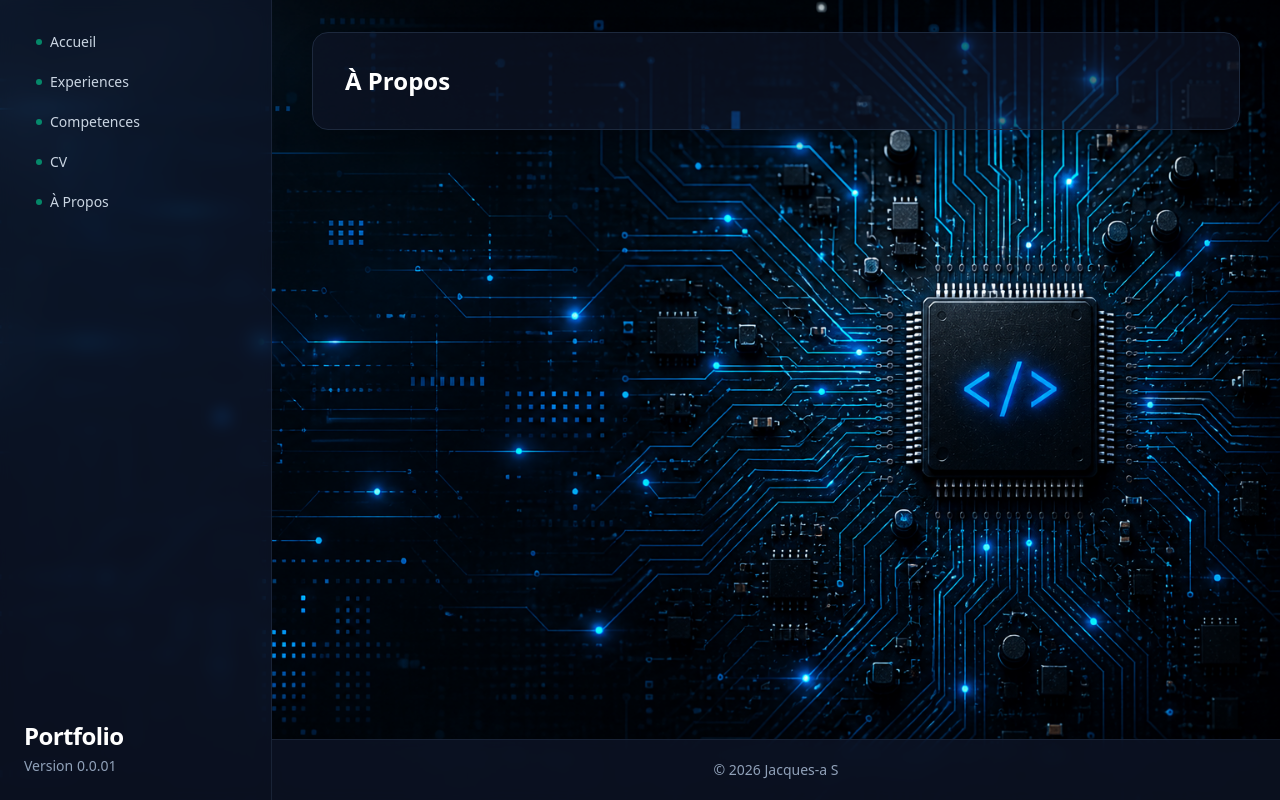
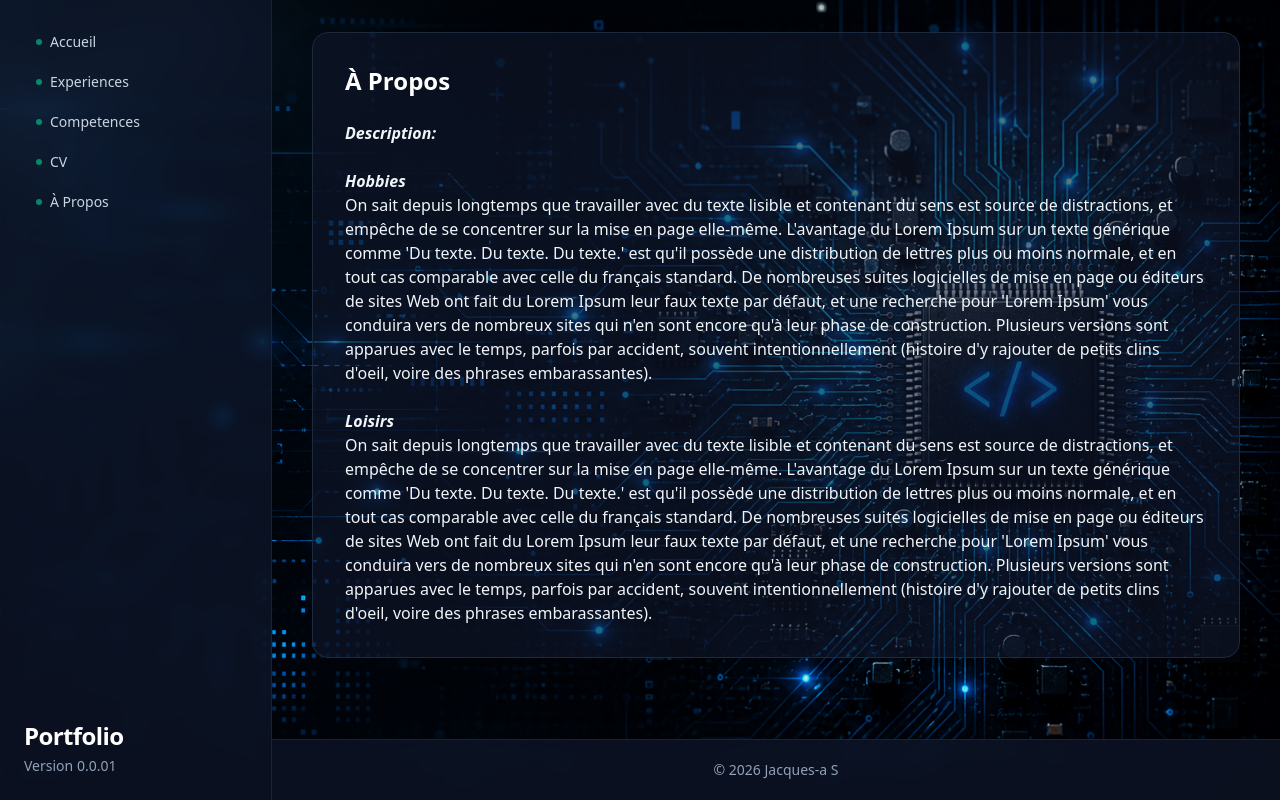
Before and after one commit to sidnou/Portfolio, a Django app: page /a-propos/ in a window 1280 px wide. Run offline with Django 5.2, Linux system fonts and the light colour scheme; data that the repository does not hold is empty; some libraries are stand-ins or nearby versions.

Commit message:
Mettre à jour les fichiers a-propos.html et competences.html : améliorer la mise en page à l'aide des classes Tailwind, ajouter de nouvelles sections pour la description, les loisirs et les passe-temps, et améliorer la présentation dans le fichier competences.html

```diff
--- a/portfolio/apps/core/templates/core/a-propos.html
+++ b/portfolio/apps/core/templates/core/a-propos.html
@@ -1,8 +1,51 @@
 {% extends 'base.html' %}
 {% block content %}
-   <div class=" text-2xl font-bold text-white">
+    <div class=" text-2xl font-bold text-white">
         <h1>{{ Titre }}</h1>
     </div>
+    <div class="flex flex-col flex-wrap gap-6">
 
+        {# Photo  #}
+        <div>
 
+        </div>
+
+        {# Description:     #}
+        <div>
+            <h2 class="font-bold italic">Description:</h2>
+            {% for Description_perso in Descriptions_perso %}
+            <p>
+                {{ Description_perso.description }}
+            </p>
+            {% endfor %}
+        </div>
+        {# hobbies   #}
+        <div>
+            <h2 class="font-bold italic">Hobbies</h2>
+            <p>On sait depuis longtemps que travailler avec du texte lisible et contenant du sens est source de
+                distractions, et empêche de se concentrer sur la mise en page elle-même. L'avantage du Lorem Ipsum sur
+                un texte générique comme 'Du texte. Du texte. Du texte.' est qu'il possède une distribution de lettres
+                plus ou moins normale, et en tout cas comparable avec celle du français standard. De nombreuses suites
+                logicielles de mise en page ou éditeurs de sites Web ont fait du Lorem Ipsum leur faux texte par défaut,
+                et une recherche pour 'Lorem Ipsum' vous conduira vers de nombreux sites qui n'en sont encore qu'à leur
+                phase de construction. Plusieurs versions sont apparues avec le temps, parfois par accident, souvent
+                intentionnellement (histoire d'y rajouter de petits clins d'oeil, voire des phrases embarassantes).
+            </p>
+        </div>
+
+        {# loisirs  #}
+        <div>
+            <h2 class="font-bold italic">Loisirs</h2>
+            <p>On sait depuis longtemps que travailler avec du texte lisible et contenant du sens est source de
+                distractions, et empêche de se concentrer sur la mise en page elle-même. L'avantage du Lorem Ipsum sur
+                un texte générique comme 'Du texte. Du texte. Du texte.' est qu'il possède une distribution de lettres
+                plus ou moins normale, et en tout cas comparable avec celle du français standard. De nombreuses suites
+                logicielles de mise en page ou éditeurs de sites Web ont fait du Lorem Ipsum leur faux texte par défaut,
+                et une recherche pour 'Lorem Ipsum' vous conduira vers de nombreux sites qui n'en sont encore qu'à leur
+                phase de construction. Plusieurs versions sont apparues avec le temps, parfois par accident, souvent
+                intentionnellement (histoire d'y rajouter de petits clins d'oeil, voire des phrases embarassantes).
+            </p>
+        </div>
+
+    </div>
 {% endblock %}
--- a/portfolio/apps/core/templates/core/competences.html
+++ b/portfolio/apps/core/templates/core/competences.html
@@ -8,8 +8,9 @@
         <div class="grid grid-cols-3 gap-4">
 
             {% for competence in Competences %}
-                <div class="w-50 m-1 border border-blue-500 rounded-full bg-cyan-500">
-                    <p class="text-white font-bold text-center">
+                <div class="w-50 h-10 border border-blue-500 rounded-full bg-cyan-500 flex items-center justify-center">
+                    <p class="text-white font-bold">
+
                         {{ competence.competence }}
                     </p>
                 </div>
--- a/portfolio/apps/core/views.py
+++ b/portfolio/apps/core/views.py
@@ -1,6 +1,6 @@
 from django.shortcuts import render
 from .models import Experience, Competence, Langue, Hobbie, Loisir, Formation, Permis, Certificat, \
-    RenseignementsPersonnel
+    RenseignementsPersonnel, DescriptionPersonnel
 
 # TODO: A faire plus utile et optimisé
 MENUS = (
@@ -30,6 +30,7 @@ def a_propos(request):
         "Version": VERSION,
         'Menus': MENUS,
         'A_propos' : RenseignementsPersonnel.objects.all(),
+        "Descriptions_perso" :DescriptionPersonnel.objects.all(),
         'Permis': Permis.objects.all(),
     }
     return render(request,'core/a-propos.html',context)
--- a/portfolio/theme/static/css/dist/styles.css
+++ b/portfolio/theme/static/css/dist/styles.css
@@ -8,8 +8,6 @@
     --font-serif: ui-serif, Georgia, Cambria, 'Times New Roman', Times, serif;
     --font-mono: ui-monospace, SFMono-Regular, Menlo, Monaco, Consolas, 'Liberation Mono', 'Courier New',
     monospace;
-    --color-amber-500: oklch(76.9% 0.188 70.08);
-    --color-green-500: oklch(72.3% 0.219 149.579);
     --color-emerald-300: oklch(84.5% 0.143 164.978);
     --color-emerald-400: oklch(76.5% 0.177 163.223);
     --color-emerald-500: oklch(69.6% 0.17 162.48);
@@ -28,20 +26,15 @@
     --color-slate-900: oklch(20.8% 0.042 265.755);
     --color-slate-950: oklch(12.9% 0.042 264.695);
     --color-gray-50: oklch(98.5% 0.002 247.839);
-    --color-gray-200: oklch(92.8% 0.006 264.531);
-    --color-gray-400: oklch(70.7% 0.022 261.325);
     --color-black: #000;
     --color-white: #fff;
     --spacing: 0.25rem;
-    --container-5xl: 64rem;
     --text-xs: 0.75rem;
     --text-xs--line-height: calc(1 / 0.75);
     --text-sm: 0.875rem;
     --text-sm--line-height: calc(1.25 / 0.875);
     --text-lg: 1.125rem;
     --text-lg--line-height: calc(1.75 / 1.125);
-    --text-xl: 1.25rem;
-    --text-xl--line-height: calc(1.75 / 1.25);
     --text-2xl: 1.5rem;
     --text-2xl--line-height: calc(2 / 1.5);
     --text-5xl: 3rem;
@@ -55,7 +48,6 @@
     --radius-lg: 0.5rem;
     --radius-xl: 0.75rem;
     --radius-2xl: 1rem;
-    --blur-sm: 8px;
     --default-transition-duration: 150ms;
     --default-transition-timing-function: cubic-bezier(0.4, 0, 0.2, 1);
     --default-font-family: var(--font-sans);
@@ -235,6 +227,9 @@
   .m-1 {
     margin: calc(var(--spacing) * 1);
   }
+  .m-2 {
+    margin: calc(var(--spacing) * 2);
+  }
   .m-6 {
     margin: calc(var(--spacing) * 6);
   }
@@ -273,6 +268,21 @@
   }
   .h-1\.5 {
     height: calc(var(--spacing) * 1.5);
+  }
+  .h-6 {
+    height: calc(var(--spacing) * 6);
+  }
+  .h-8 {
+    height: calc(var(--spacing) * 8);
+  }
+  .h-10 {
+    height: calc(var(--spacing) * 10);
+  }
+  .h-12 {
+    height: calc(var(--spacing) * 12);
+  }
+  .h-36 {
+    height: calc(var(--spacing) * 36);
   }
   .h-full {
     height: 100%;
@@ -318,6 +328,9 @@
   }
   .gap-4 {
     gap: calc(var(--spacing) * 4);
+  }
+  .gap-6 {
+    gap: calc(var(--spacing) * 6);
   }
   .divide-y {
     :where(& > :not(:last-child)) {
@@ -427,12 +440,6 @@
   .bg-slate-950 {
     background-color: var(--color-slate-950);
   }
-  .bg-auto {
-    background-size: auto;
-  }
-  .bg-contain {
-    background-size: contain;
-  }
   .bg-cover {
     background-size: cover;
   }
@@ -468,6 +475,9 @@
   }
   .text-center {
     text-align: center;
+  }
+  .text-justify {
+    text-align: justify;
   }
   .text-left {
     text-align: left;
@@ -545,6 +555,9 @@
   }
   .text-white {
     color: var(--color-white);
+  }
+  .italic {
+    font-style: italic;
   }
   .antialiased {
     -webkit-font-smoothing: antialiased;
```
